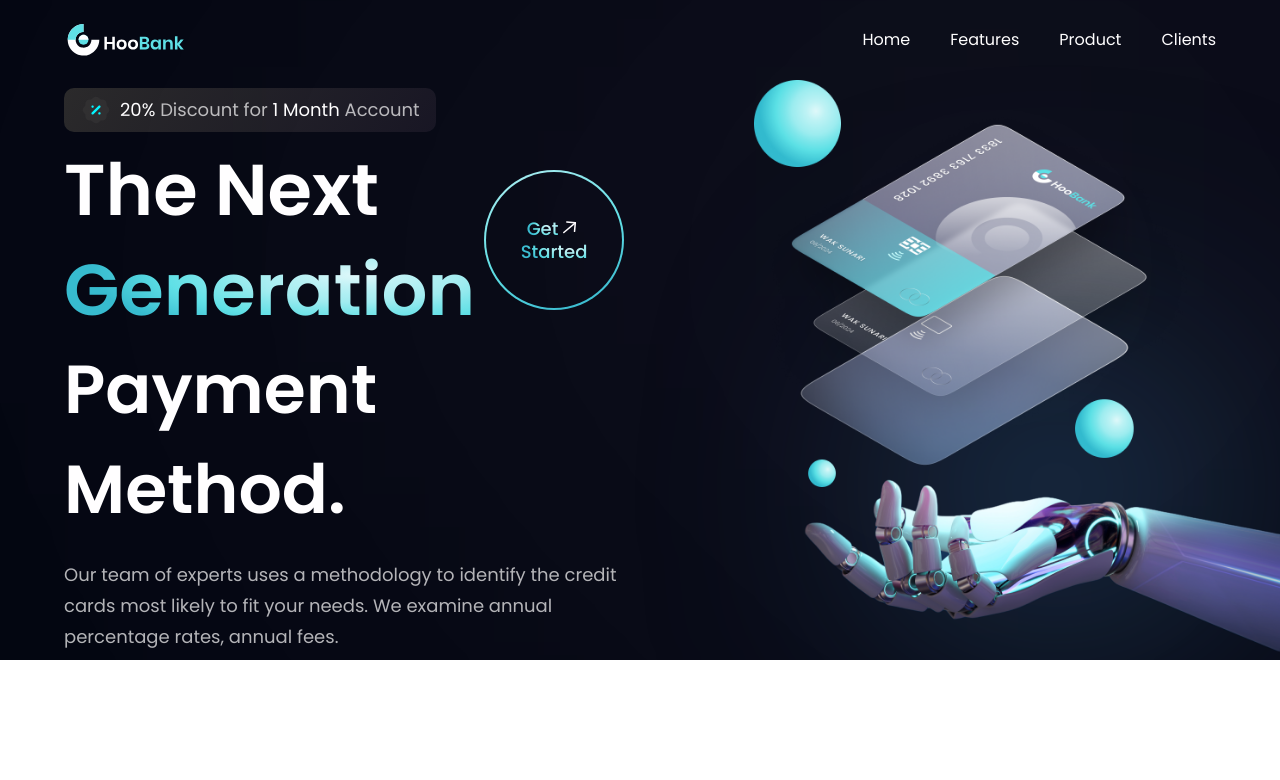
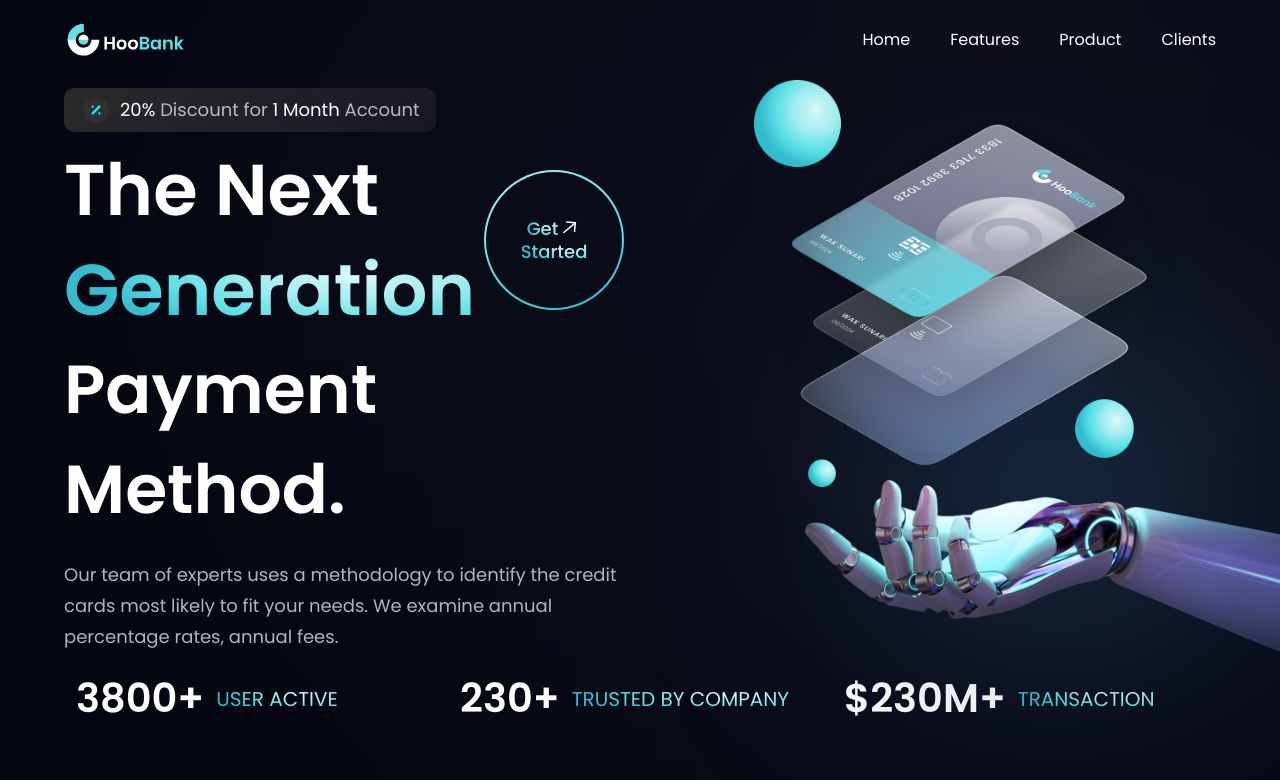
Before and after one commit to manovinayak/who-bank-app, a React (Vite) app: page / in a window 1280 px wide. Shown: the top 780 px of the page. Built offline with nearby package versions, Linux system fonts and the light colour scheme.

Commit message:
feat(stats): added stats section

```diff
--- a/src/components/Stats.jsx
+++ b/src/components/Stats.jsx
@@ -1,7 +1,28 @@
 import React from "react";
+import { stats } from "../constants";
+import styles from "../styles.js";
 
-const Stats = () => {
-  return <div></div>;
-};
+const Stats = () => (
+  <section className={`${styles.flexCenter} flex-row flex-wrap sm:mb-20 mb-6`}>
+    {stats.map((stat) => (
+      <div key={stat.id} className={`flex-1 flex justify-start items-center flex-row m-3`}>
+        <h4
+          className={
+            "font-poppins font-semibold xs:text-[40px] text-[30px] xs:leading-[53px] leading-[43px] text-white"
+          }
+        >
+          {stat.value}
+        </h4>
+        <p
+          className={
+            "font-poppins font-normal xs:text-[20px] text-[15px] xs:leading-[26px] leading-[21px] text-gradient uppercase ml-3"
+          }
+        >
+          {stat.title}
+        </p>
+      </div>
+    ))}
+  </section>
+);
 
 export default Stats;
```
